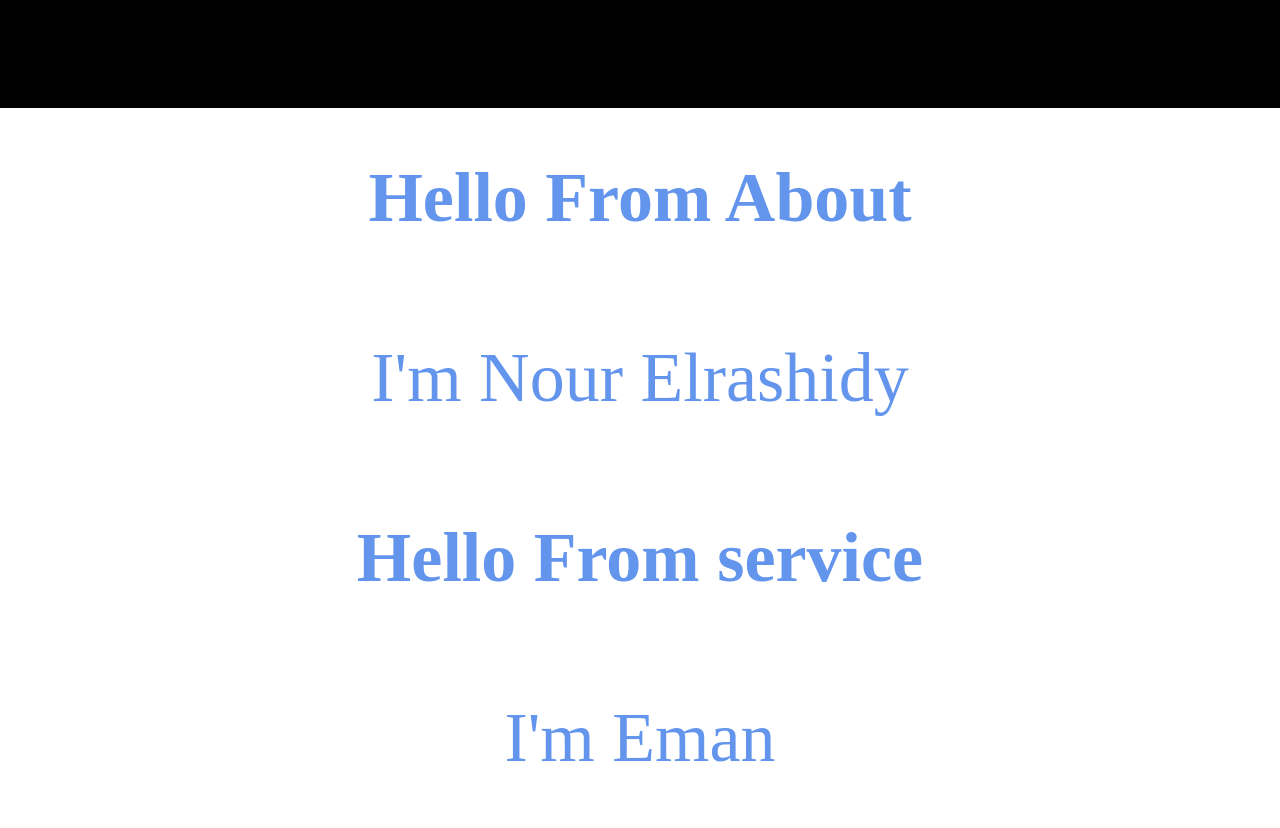
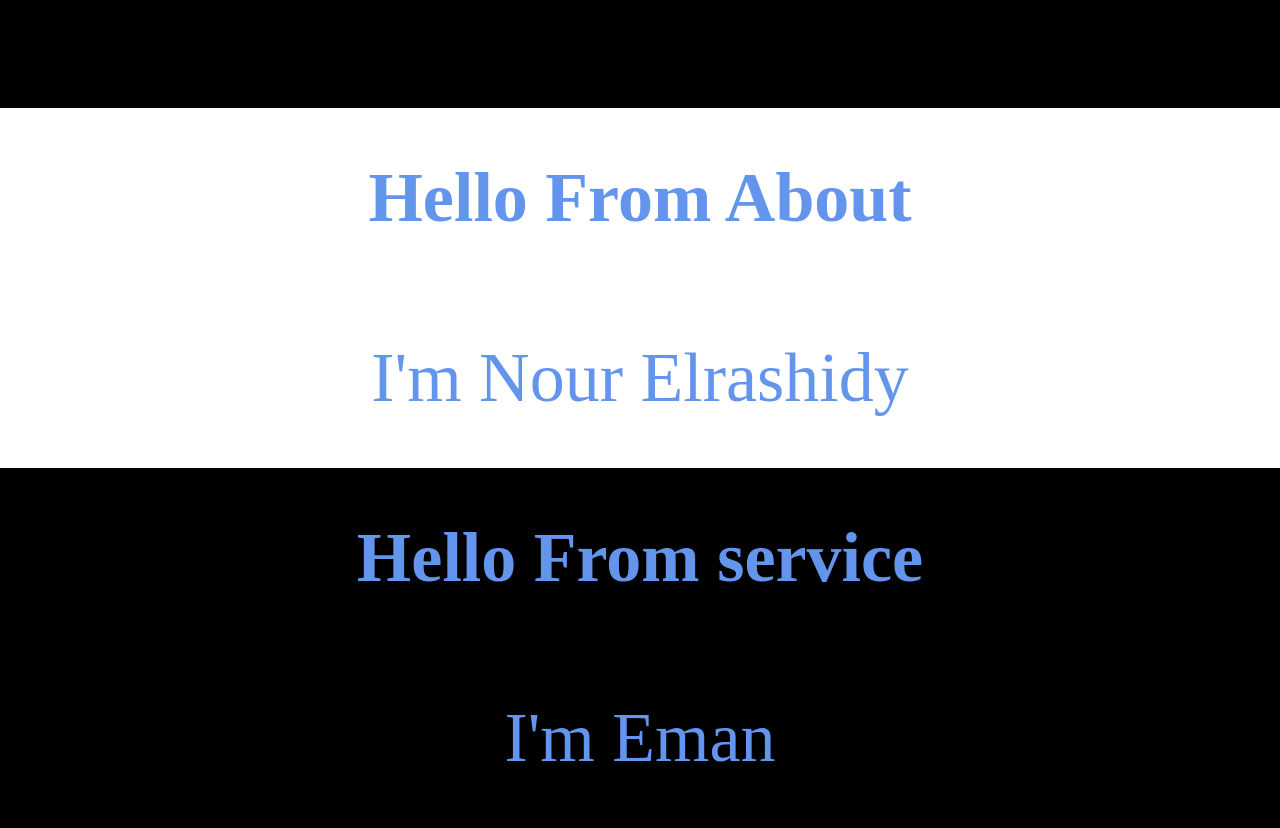
Before and after one commit to EmanGom3a/Our-First-Task, a plain HTML site: page index.html in a window 1280 px wide. Shown: the part 692-1520 px from the top of the page. Drawn offline with Linux system fonts and the light colour scheme.

Commit message:
Update style.css

```diff
--- a/css/style.css
+++ b/css/style.css
@@ -12,3 +12,6 @@
     padding: 50px 0;
     font-size: 70px;
 }
+.service{
+    background-color: black;
+}
```
